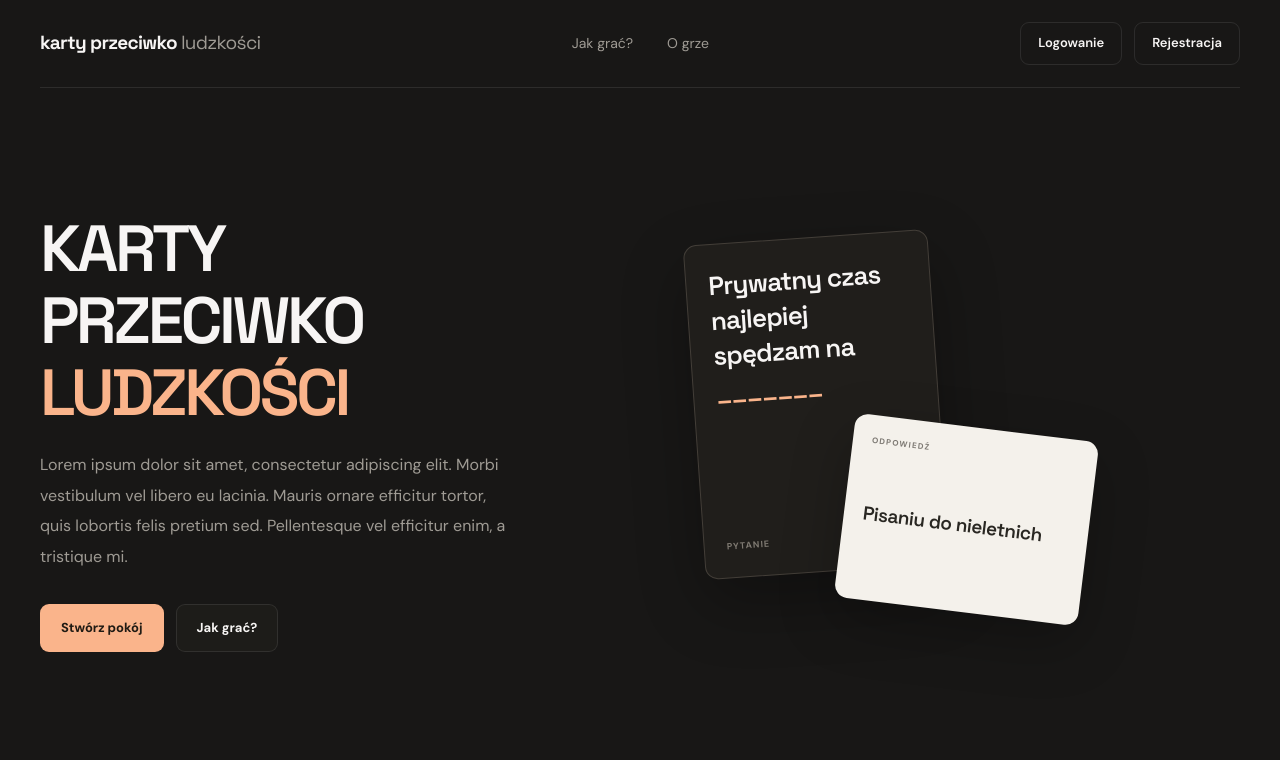
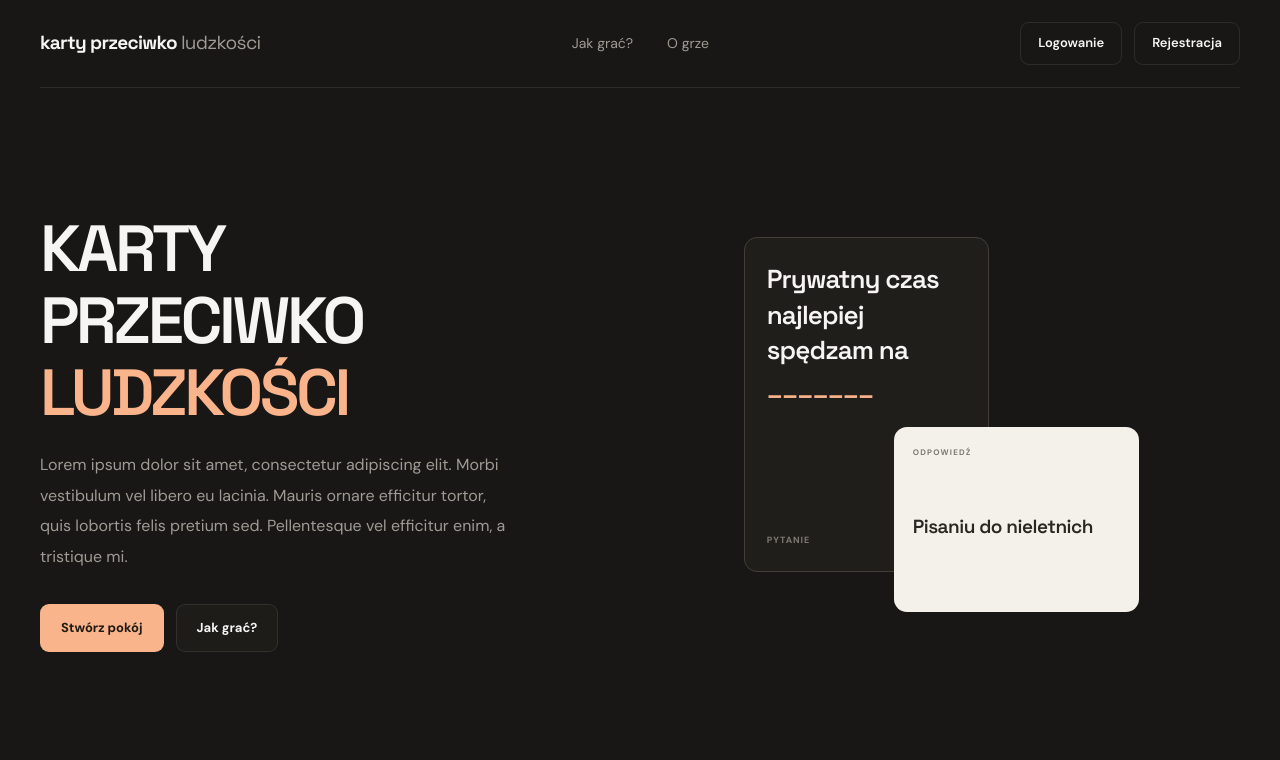
Before and after one commit to pawjjs/bankbros, a website: page public/index.html in a window 1280 px wide. Shown: the top 760 px of the page. Drawn offline with Linux system fonts and the light colour scheme.

Commit message:
changed cards positions

```diff
--- a/public/style.css
+++ b/public/style.css
@@ -193,6 +193,7 @@ a {
 
 .card-stack {
     position: relative;
+    margin-left: 50px;
     width: 310px;
     height: 365px;
 }
@@ -216,9 +217,6 @@ a {
 
     background: #201e1b;
     border: 1px solid #433e38;
-
-    transform: rotate(-4deg);
-    box-shadow: 0 25px 65px rgba(0, 0, 0, 0.3);
 }
 
 .black-card-question {
@@ -257,9 +255,6 @@ a {
 
     background: #f4f1eb;
     color: #292722;
-
-    transform: rotate(7deg);
-    box-shadow: 0 20px 55px rgba(0, 0, 0, 0.25);
 }
 
 .white-card-label {
```
